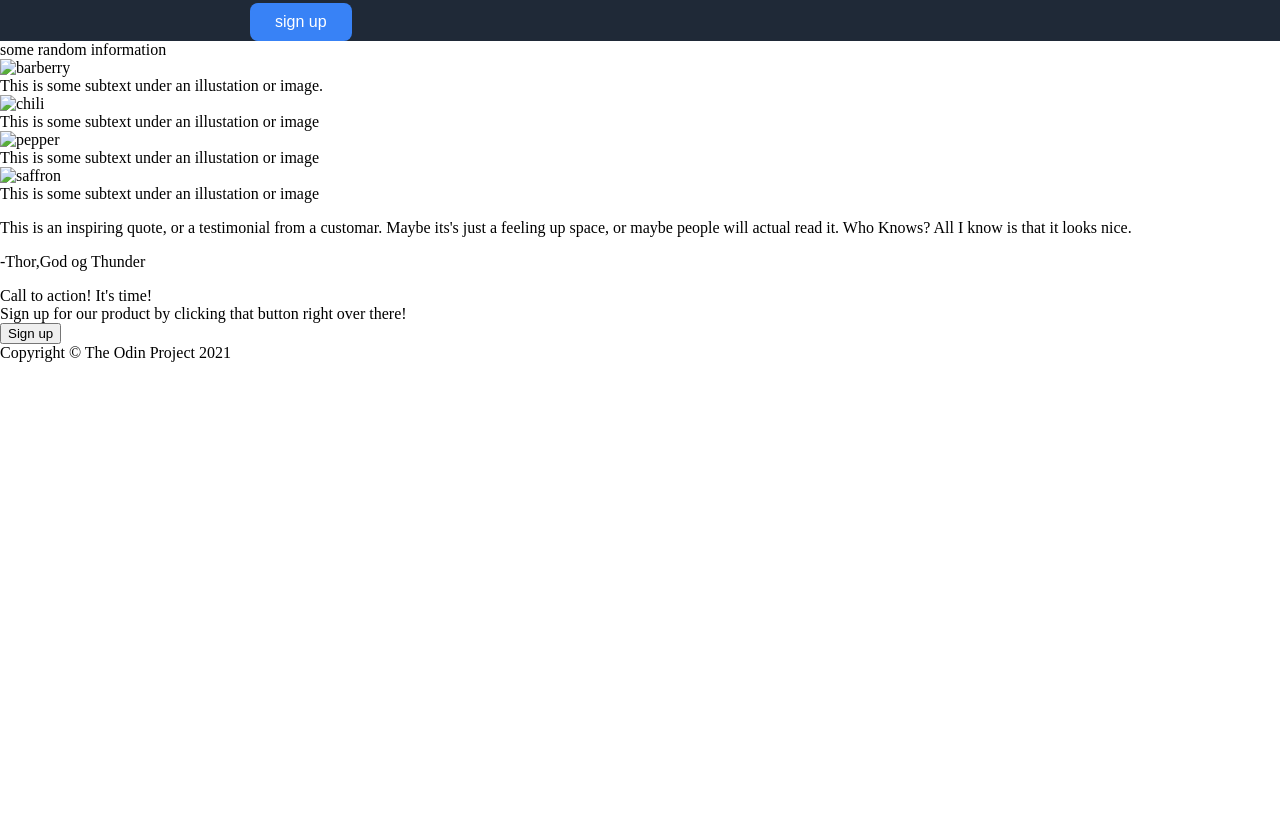
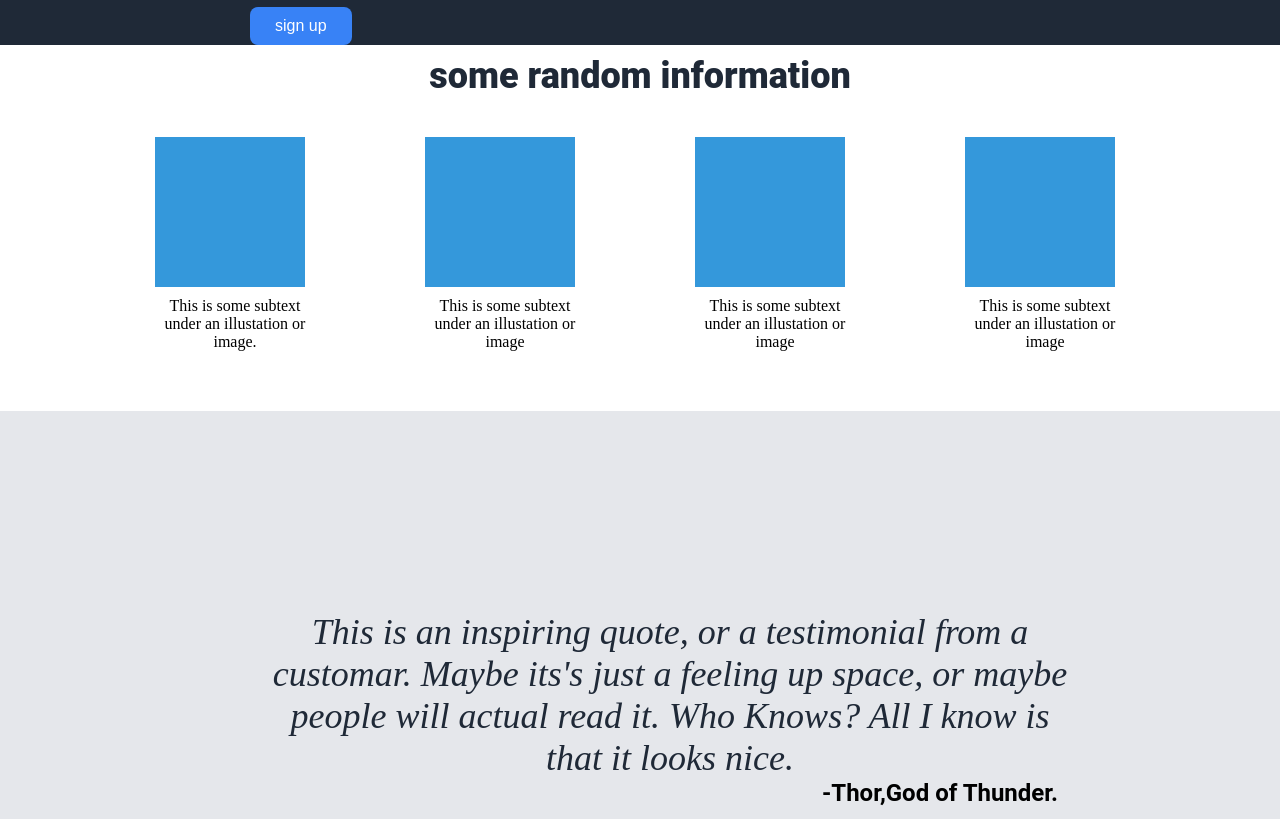
Before and after one commit to MarinaFawzy-g/landing-page, a plain HTML site: page index4.html in a window 1280 px wide. Shown: the part 281-1100 px from the top of the page. Before the commit the page ends 800 px from the top, so only its background shows below. Drawn offline with Linux system fonts and the light colour scheme.

Commit message:
Finish light grey layout

```diff
--- a/index4.html
+++ b/index4.html
@@ -22,28 +22,32 @@
   </div>
    <div class="container2">
    <div class="title2">some random information</div>
-    <div class="container2.1">
+    <div class="container2-1">
       <div class="info">
-        <img src="./images/barberry.png" alt="barberry">
+        <div class="square"></div>
+
         <div class="text">This is some subtext under an illustation or image.</div>
       </div>
       <div class="info">
-        <img src="./images/chilli.png" alt="chili">
+        <div class="square"></div>
+
         <div class="text">This is some subtext under an illustation or image</div>
       </div>
       <div class="info">
-        <img src="./images/pepper.png" alt="pepper">
+        <div class="square"></div>
+
         <div class="text">This is some subtext under an illustation or image</div>
       </div>
       <div class="info">
-        <img src="./images/saffron.png" alt="saffron">
+        <div class="square"></div>
+
         <div class="text">This is some subtext under an illustation or image</div>
       </div>
     </div>
     <div class="container3">
 
-    <p> This is an inspiring quote, or a testimonial from a customar. Maybe its's just a feeling up space, or maybe people will actual read it. Who Knows? All I know is that it looks nice. </p>
-    <p> -Thor,God og Thunder</p>
+    <div class="disc1" > This is an inspiring quote, or a testimonial from a customar. Maybe its's just a feeling up space, or maybe people will actual read it. Who Knows? All I know is that it looks nice. </div>
+    <div class="disc2" > -Thor,God of Thunder.</div>
   </div>
   <div class="cta-container">
       <div class="cta-text">Call to action! It's time!</div>
--- a/style.css
+++ b/style.css
@@ -11,7 +11,7 @@ body{
     baseline-shift: center;
 }
 .site-name{
-    font-family: georgia;
+    font-family: Roboto;
     color: #F9FAF8;
     font-size: 24px;
     text-align: left;
@@ -29,6 +29,7 @@ body{
   color: #E5E7EB;
   text-decoration: none;
   font-size: 18px;
+  font-family: Roboto;
 
 }
 .container1{
@@ -41,6 +42,7 @@ body{
     margin-left: 250px;
     padding-right: 700px;
     margin-bottom: 0;
+    font-family: Roboto;
 }
 .subtitle{
     color: #E5E7EB;
@@ -48,6 +50,7 @@ body{
     margin-left: 250px;
     padding-right: 700px;
     margin-top: 0;
+    font-family: Roboto;
 }
 .button1{
     background-color: #3882f6;
@@ -59,3 +62,70 @@ body{
   cursor: pointer;
   margin-left: 250px;
 }
+
+.square {
+  width: 100px;
+  height: 100px;
+  background-color: #3498db;
+  display: flex;
+
+    margin-right: 10px;
+
+}
+
+.title2{
+    color: #1F2937;
+    font-family: Roboto;
+    font-size: 36px;
+    text-align: center;
+    font-weight: 900;
+    margin: 10px;
+}
+.container2-1 {
+  display: flex;
+  justify-content: center;
+  gap: 120px;
+  flex-wrap: wrap;
+  margin-top: 40px;
+}
+
+.info {
+  display: flex;
+  flex-direction: column;
+  align-items: center;
+  width: 150px;
+  text-align: center;
+}
+
+.square {
+  width: 150px;
+  height: 150px;
+  background-color: #3498db;
+  margin-bottom: 10px;
+}
+
+.text {
+  font-size: 16px;
+  color: #000;
+  margin-bottom: 60px;
+}
+.container3{
+    background-color: #E5E7EB;
+padding: 200px;
+}
+ .disc1{
+    font-style: italic;
+    font-size: 36px;
+    color: #1F2937;
+    margin-left: 60px;
+    text-align: center;
+
+}
+.disc2{
+    font-size: 24px;
+    font-weight: bold;
+    margin-left: 600px;
+    text-align: center;
+    font-family: Roboto;
+
+}
```
